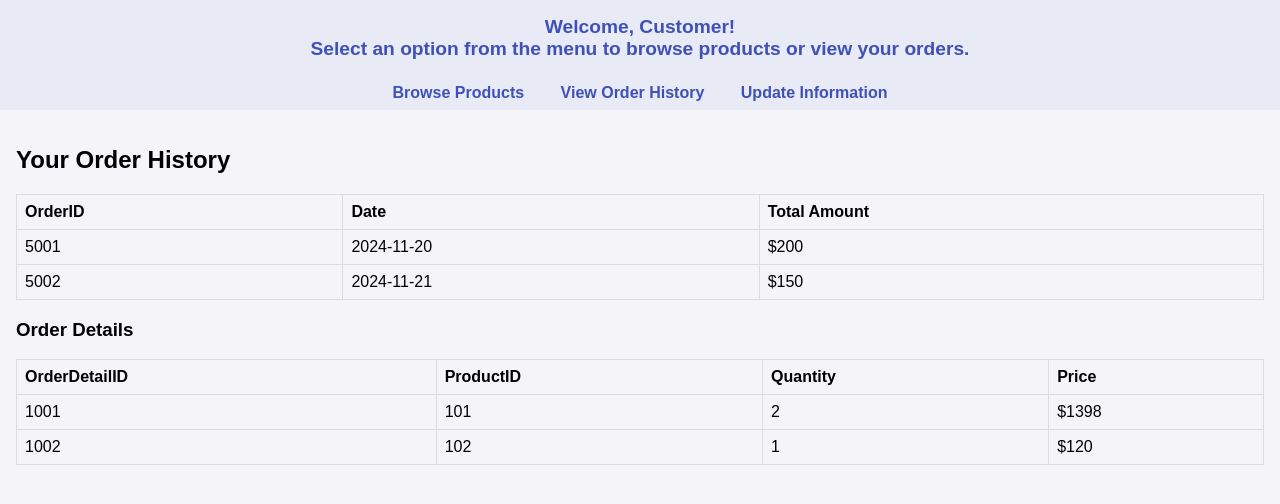
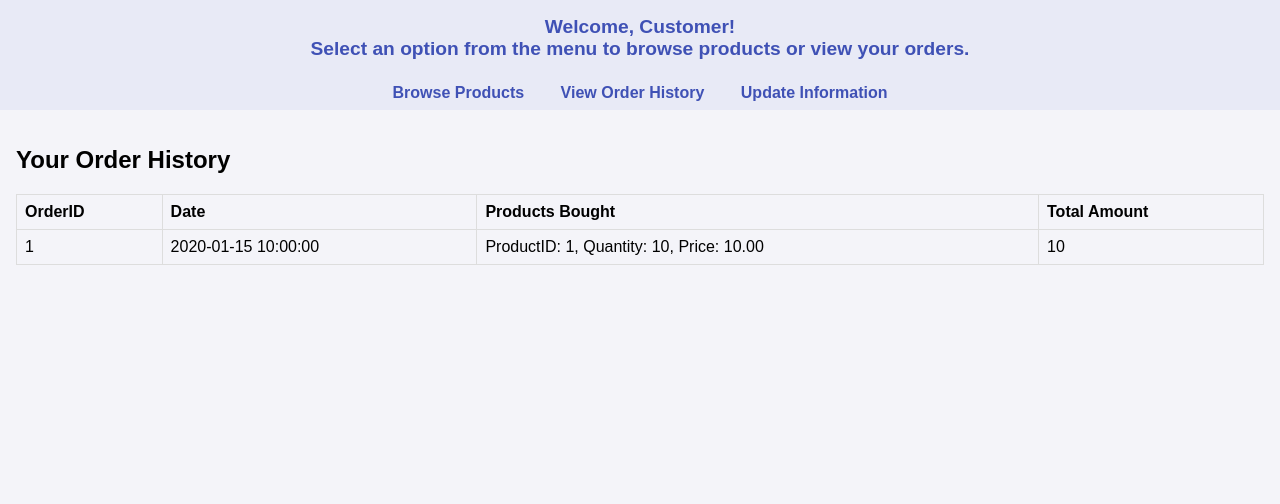
Before and after one commit to Konama-Darteh/QuickShop, a PHP site: page /views/customer.php in a window 1280 px wide, after a click on "View Order History". Shown: the top 504 px of the page. Run offline with PHP 8.4, Linux system fonts and the light colour scheme; tables that the repository leaves empty hold one stand-in row (values such as "Sample post").

Commit message:
Admin and Customer retrival works

```diff
--- a/views/customer.php
+++ b/views/customer.php
@@ -1,3 +1,26 @@
+<?php
+  // Start the session
+if (session_status() == PHP_SESSION_NONE) {
+  session_start();
+}
+
+// Example: Set a sample UserID if not already set (for testing purposes)
+if (!isset($_SESSION['UserID'])) {
+  $_SESSION['UserID'] = 1; // Replace 1 with the actual UserID of the logged-in user
+}
+
+
+  include "../actions/get_users.php";
+  include "../actions/get_products.php";
+  include "../actions/get_orders.php";
+
+  $var_data = get_all();
+  $var_products = get_all_products();
+  $var_orders = get_all_orders();
+  $var_order_details = get_all_order_details();
+  $var_personal_orders = get_personal_order_history($_SESSION['UserID']);
+?>
+
 <!DOCTYPE html>
 <html lang="en">
 <head>
@@ -118,7 +141,6 @@
       <table>
         <thead>
           <tr>
-            <th>ProductID</th>
             <th>Name</th>
             <th>Description</th>
             <th>Price</th>
@@ -126,20 +148,14 @@
           </tr>
         </thead>
         <tbody>
-          <tr>
-            <td>101</td>
-            <td>Smartphone</td>
-            <td>Latest model smartphone</td>
-            <td>$699</td>
-            <td>50</td>
+        <?php foreach ($var_products as $var_row): ?>
+            <tr>
+              <td> <?php echo $var_row['prodName'] ?></td>
+              <td> <?php echo $var_row['prodDescription'] ?></td>
+              <td> <?php echo $var_row['price'] ?></td>
+              <td> <?php echo $var_row['stockQuantity'] ?></td>
           </tr>
-          <tr>
-            <td>102</td>
-            <td>Vacuum Cleaner</td>
-            <td>High-power vacuum</td>
-            <td>$120</td>
-            <td>30</td>
-          </tr>
+            <?php endforeach; ?>
         </tbody>
       </table>
     </div>
@@ -152,46 +168,19 @@
           <tr>
             <th>OrderID</th>
             <th>Date</th>
+            <th>Products Bought</th>
             <th>Total Amount</th>
           </tr>
         </thead>
         <tbody>
-          <tr>
-            <td>5001</td>
-            <td>2024-11-20</td>
-            <td>$200</td>
+        <?php foreach ($var_personal_orders as $var_row): ?>
+            <tr>
+              <td> <?php echo $var_row['OrderID'] ?></td>
+              <td> <?php echo $var_row['Date'] ?></td>
+              <td> <?php echo $var_row['ProductsBought']; ?> </td>
+              <td> <?php echo $var_row['TotalAmount'] ?></td>
           </tr>
-          <tr>
-            <td>5002</td>
-            <td>2024-11-21</td>
-            <td>$150</td>
-          </tr>
-        </tbody>
-      </table>
-
-      <h3>Order Details</h3>
-      <table>
-        <thead>
-          <tr>
-            <th>OrderDetailID</th>
-            <th>ProductID</th>
-            <th>Quantity</th>
-            <th>Price</th>
-          </tr>
-        </thead>
-        <tbody>
-          <tr>
-            <td>1001</td>
-            <td>101</td>
-            <td>2</td>
-            <td>$1398</td>
-          </tr>
-          <tr>
-            <td>1002</td>
-            <td>102</td>
-            <td>1</td>
-            <td>$120</td>
-          </tr>
+            <?php endforeach; ?>
         </tbody>
       </table>
     </div>
```
Also changed, not shown: actions/get_orders.php (+32 -0 lines), actions/get_order_history.php (added).
